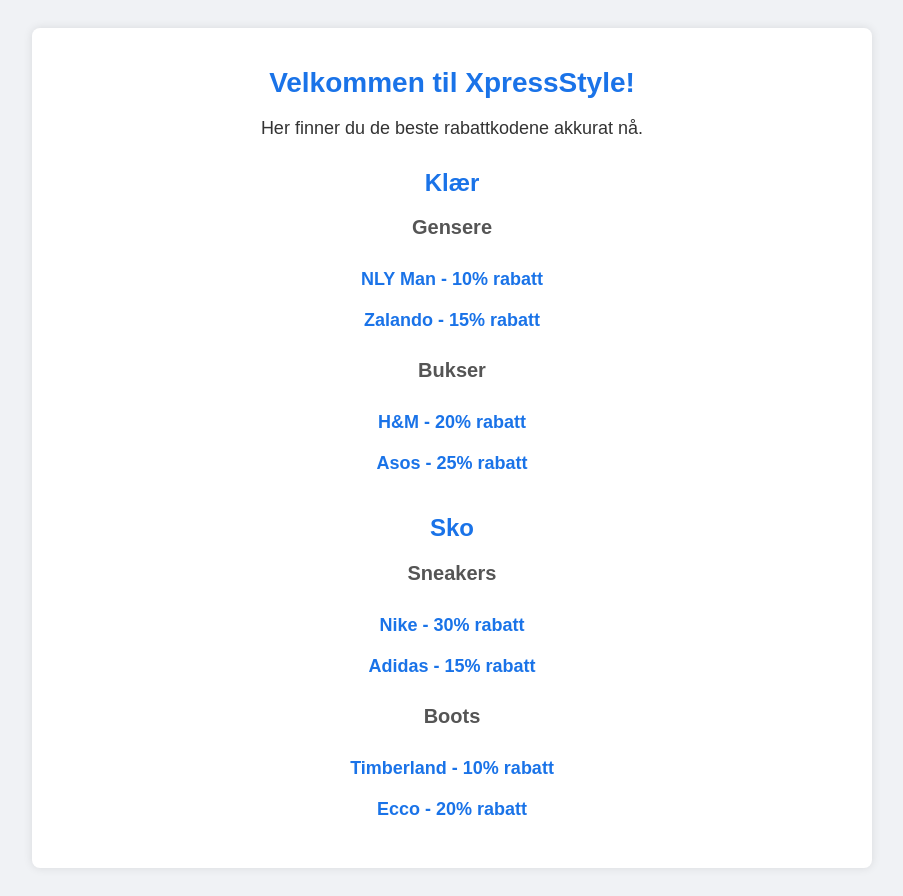
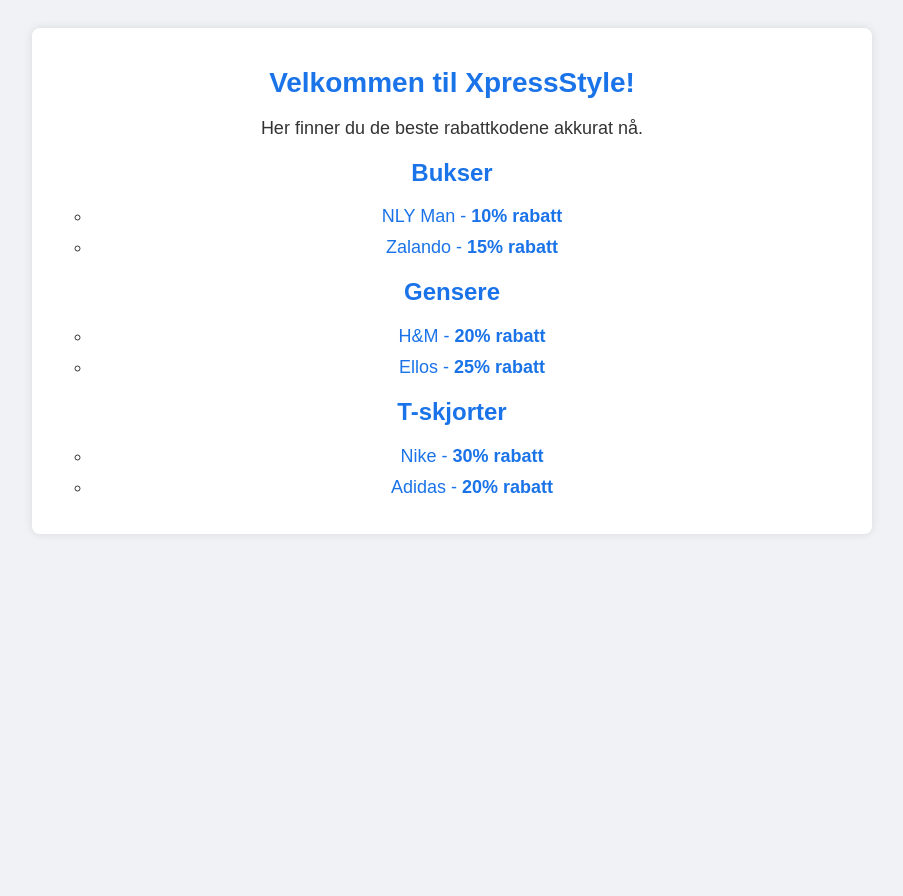
Before and after one commit to Mstensnes/Xpressstyle, a Next.js app: page / in a window 1280 px wide. Shown: the whole page, without its empty margins (188-1091 px from the left). After the commit the page ends 800 px from the top, so only its background shows below. Built offline with nearby package versions, Linux system fonts and the light colour scheme.

Commit message:
Update index.js

```diff
--- a/pages/index.js
+++ b/pages/index.js
@@ -1,54 +1,55 @@
 import React from "react";
 
-const rabatter = {
-  "Klær": {
-    "Gensere": [
-      { id: 1, butikk: "NLY Man", rabatt: "10%", link: "https://nlyman.com" },
-      { id: 2, butikk: "Zalando", rabatt: "15%", link: "https://zalando.no" }
-    ],
-    "Bukser": [
-      { id: 3, butikk: "H&M", rabatt: "20%", link: "https://hm.com" },
-      { id: 4, butikk: "Asos", rabatt: "25%", link: "https://asos.com" }
+export default function Home() {
+  const rabatter = [
+    {
+      id: 1,
+      kategori: "Bukser",
+      produkter: [
+        { butikk: "NLY Man", rabatt: "10%", link: "#bukser" },
+        { butikk: "Zalando", rabatt: "15%", link: "#bukser" }
       ]
     },
-  "Sko": {
-    "Sneakers": [
-      { id: 5, butikk: "Nike", rabatt: "30%", link: "https://nike.com" },
-      { id: 6, butikk: "Adidas", rabatt: "15%", link: "https://adidas.no" }
-    ],
-    "Boots": [
-      { id: 7, butikk: "Timberland", rabatt: "10%", link: "https://timberland.com" },
-      { id: 8, butikk: "Ecco", rabatt: "20%", link: "https://ecco.com" }
+    {
+      id: 2,
+      kategori: "Gensere",
+      produkter: [
+        { butikk: "H&M", rabatt: "20%", link: "#gensere" },
+        { butikk: "Ellos", rabatt: "25%", link: "#gensere" }
+      ]
+    },
+    {
+      id: 3,
+      kategori: "T-skjorter",
+      produkter: [
+        { butikk: "Nike", rabatt: "30%", link: "#t-skjorter" },
+        { butikk: "Adidas", rabatt: "20%", link: "#t-skjorter" }
       ]
     }
-};
+  ];
 
-export default function Home() {
   return (
     <div className="container">
       <h1>Velkommen til XpressStyle!</h1>
       <p>Her finner du de beste rabattkodene akkurat nå.</p>
 
-      {Object.keys(rabatter).map((kategori) => (
-        <div key={kategori} className="category">
-          <h2>{kategori}</h2>
-
-          {Object.keys(rabatter[kategori]).map((underkategori) => (
-            <div key={underkategori} className="subcategory">
-              <h3>{underkategori}</h3>
-              <ul className="rabatt-liste">
-                {rabatter[kategori][underkategori].map((rabatt) => (
-                  <li key={rabatt.id}>
-                    <a href={rabatt.link} target="_blank" rel="noopener noreferrer">
+      {/* Kategorier med ankerlenker */}
+      <ul style={{ listStyle: "none", padding: 0 }}>
+        {rabatter.map((kategori) => (
+          <li key={kategori.id} style={{ marginTop: "20px" }}>
+            <h2 id={kategori.kategori.toLowerCase()}>{kategori.kategori}</h2>
+            <ul>
+              {kategori.produkter.map((rabatt, index) => (
+                <li key={index} style={{ margin: "10px 0", fontSize: "18px" }}>
+                  <a href={rabatt.link} style={{ textDecoration: "none", color: "#1a73e8" }}>
                     {rabatt.butikk} - <strong>{rabatt.rabatt} rabatt</strong>
                   </a>
                 </li>
               ))}
             </ul>
-            </div>
+          </li>
         ))}
-        </div>
-      ))}
+      </ul>
     </div>
   );
 }
```
Lines whose indentation alone changed are shown as unchanged.
